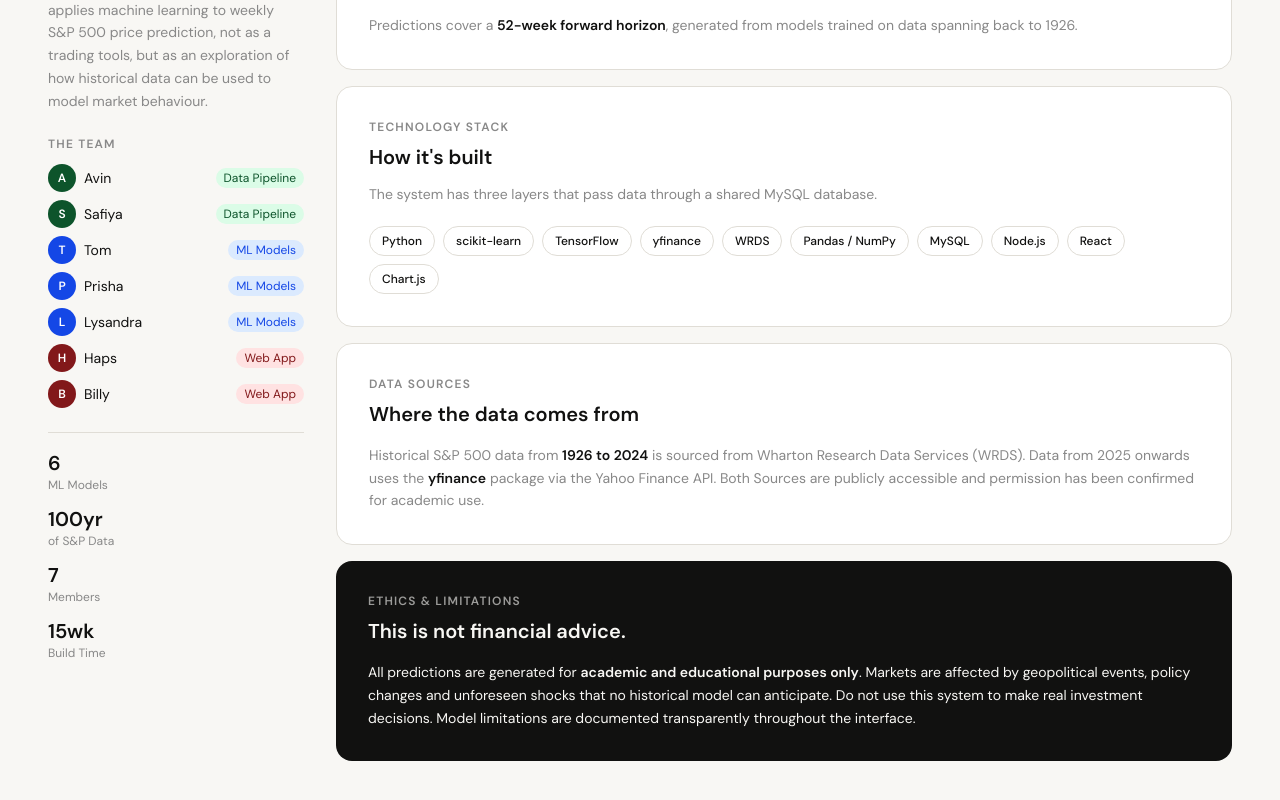
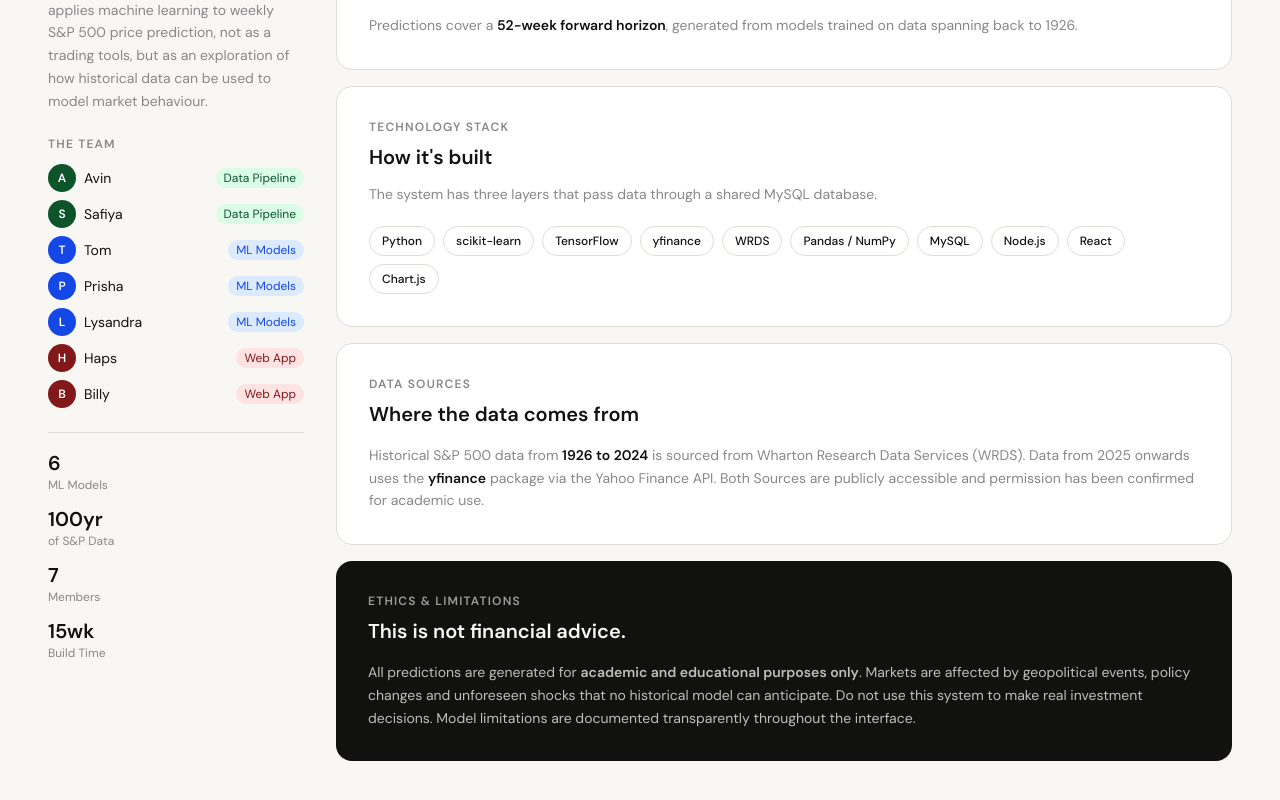
Before and after one commit to Bilgee135/market-prediction-platform, a React (Vite) app in the folder frontend/: page /about in a window 1280 px wide. Shown: the part 308-1108 px from the top of the page. Built offline with nearby package versions, Linux system fonts and the light colour scheme; no server answers.

Commit message:
tried fixing things and the typos I made

```diff
--- a/frontend/src/pages/AboutPage.jsx
+++ b/frontend/src/pages/AboutPage.jsx
@@ -209,9 +209,9 @@ export default function AboutPage() {
                         <h2 className="text-xl font-bold text-[var(--color-off-white)] mb-4">
                             This is not financial advice.
                         </h2>
-                        <p className="text-sm text-[var(--color-off-white)] leading-relaxed">
+                        <p className="text-sm text-[var(--color-off-white)] opacity-75 leading-relaxed">
                             All predictions are generated for{" "}
-                            <strong className="text-[var(--color-off-white)] opacity-100">
+                            <strong className="font-bold">
                             academic and educational purposes only
                             </strong>
                             . Markets are affected by geopolitical events, policy changes and unforeseen shocks that no historical model can anticipate. Do not use this system to make real investment decisions. Model limitations are documented transparently throughout the interface.
```
